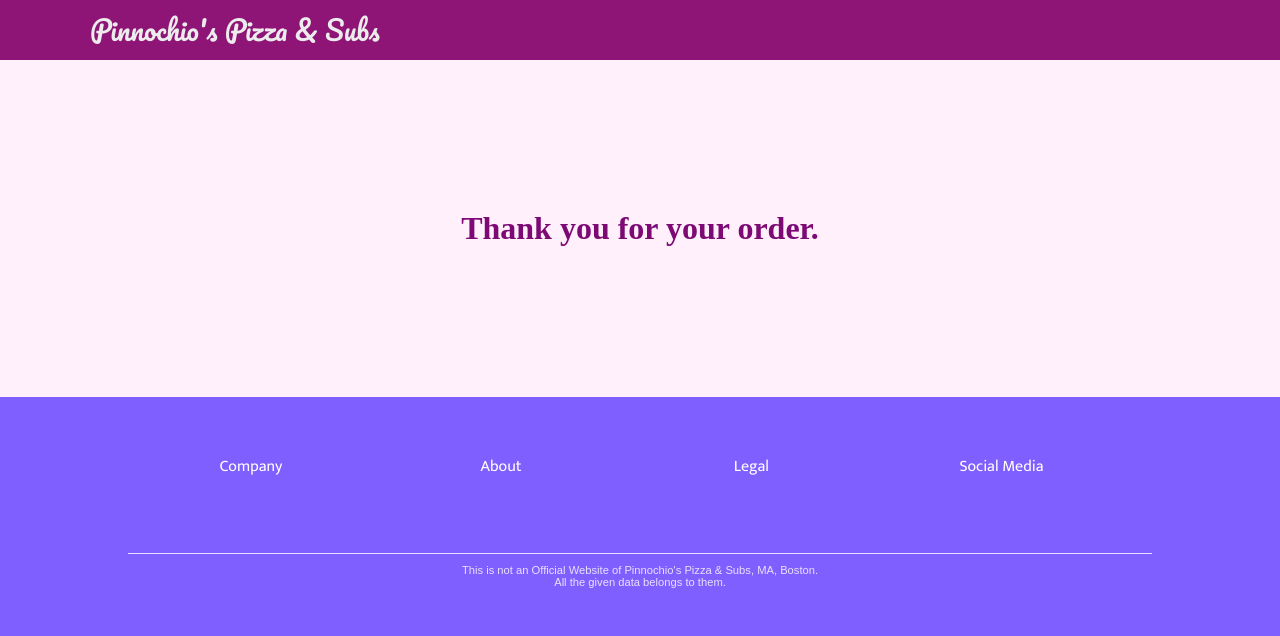
After one commit to kkant041/pizza, a Django app: page /orders/thankYou in a window 1280 px wide. The commit adds this page. Shown: the top 636 px of the page. Run offline with Django 3.2, Linux system fonts and the light colour scheme; a user stored in the database is signed in; some web fonts are replaced.

Commit message:
kkant041

```diff
--- a/home/static/home/style.css
+++ b/home/static/home/style.css
@@ -362,6 +362,10 @@ h1 {
   margin-left: 67%;
 }
 
+.thankYou{
+  margin: 150px 20%;
+}
+
 @media (max-width: 806px) {
   header {
     padding: 0 20px;
--- a/orders/templates/orders/cart.html
+++ b/orders/templates/orders/cart.html
@@ -28,7 +28,9 @@ Cart
     </table>
 </div>
 
-<div class="cart-checkout"><form action=""><button type="submit">Checkout</button></form></div>
+<div class="cart-checkout">
+    <form method="post" action="{% url 'orders:thankYou' %}">{% csrf_token %}<button type="submit">Checkout</button></form>
+</div>
 {% else %}
 <div class="cart-emptyCart">Yor cart is empty</div>
 {% endif %}
--- /dev/null
+++ b/orders/templates/orders/thankYou.html
@@ -0,0 +1,11 @@
+{% extends 'home/layout.html' %}
+
+{% block title %}
+Order | Regular Pizza
+{% endblock title %}
+
+
+{% block body %}
+<div class="thankYou"><h1>Thank you for your order.</h1></div>
+
+{% endblock body %}
--- a/orders/urls.py
+++ b/orders/urls.py
@@ -13,5 +13,6 @@ urlpatterns = [
     path("salad", views.menu4, name="menu4"),
     path("dinner_platter", views.menu5, name="menu5"),
     path("addToCart", views.addToCart, name="addToCart"),
-    path("cart", views.cart, name="cart")
+    path("cart", views.cart, name="cart"),
+    path("thankYou", views.thankYou, name="thankYou")
 ]
--- a/orders/views.py
+++ b/orders/views.py
@@ -202,3 +202,8 @@ def cart(request):
     }
 
     return render(request, 'orders/cart.html', context)
+
+
+@login_required()
+def thankYou(request):
+    return render(request, 'orders/thankYou.html')
```
Also changed, not shown: db.sqlite3.
